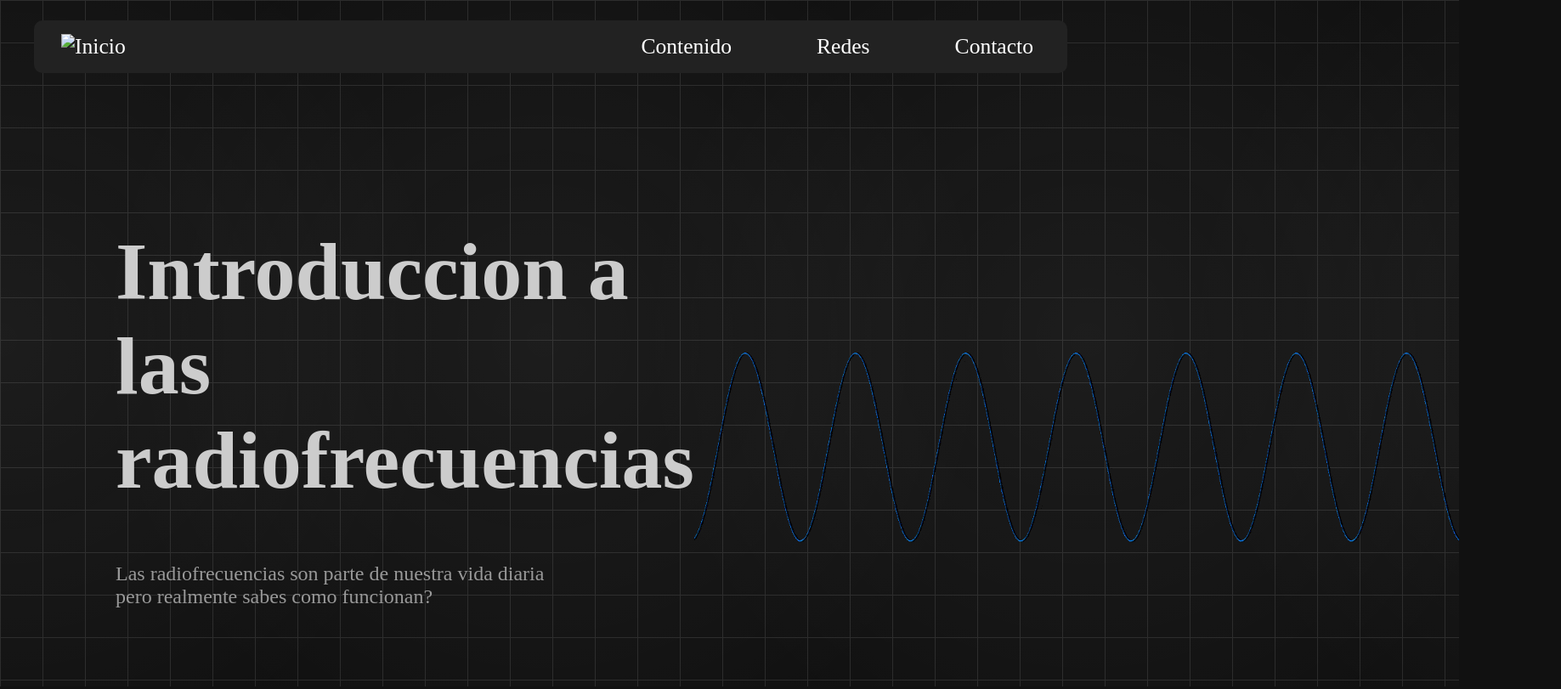
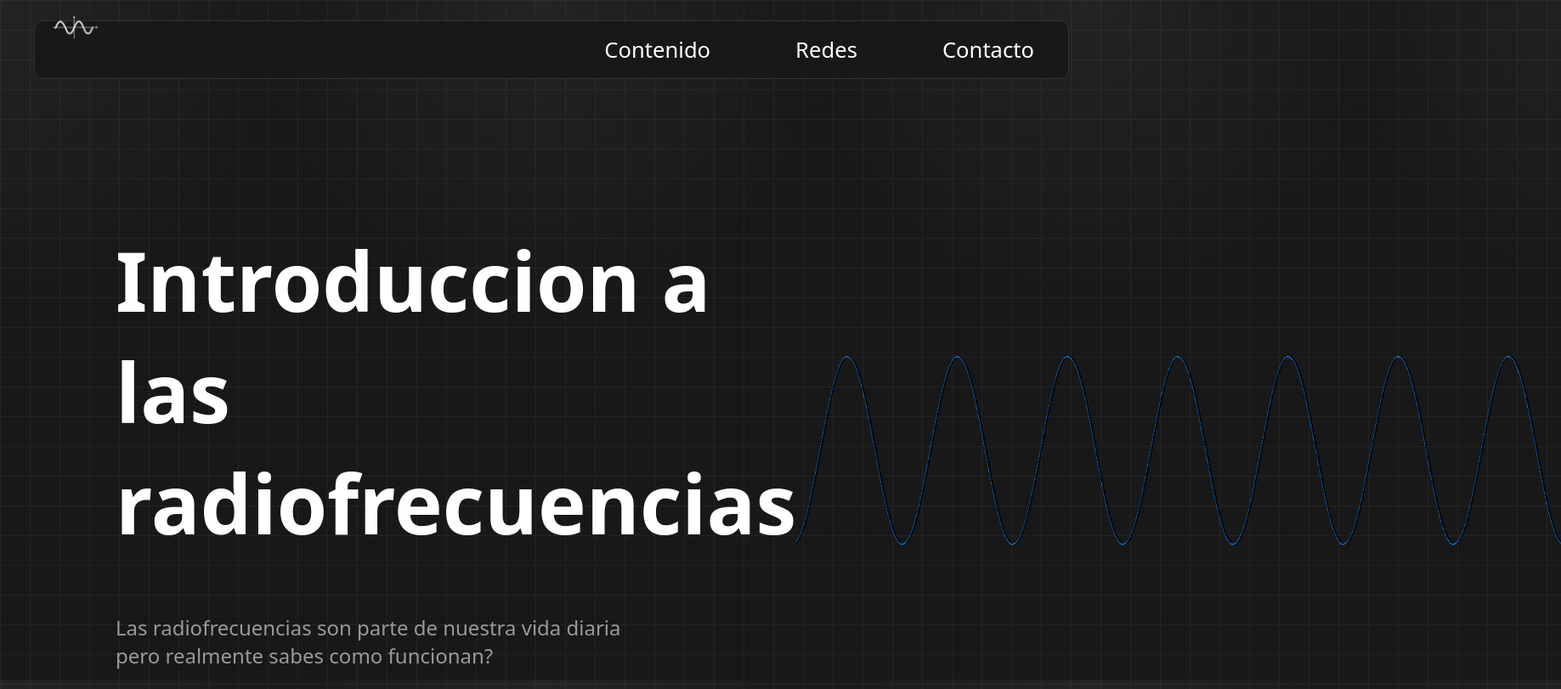
Before and after one commit to rsaisdead/LMSG_Proyecto1, a plain HTML site: page src/index.html in a window 1280 px wide. Shown: the top 811 px of the page at 85% size, 1837 px wide, since content can reach past the window. Drawn offline with Linux system fonts and the light colour scheme.

Commit message:
new file:   src/assets/sinewave-logo.png

```diff
--- a/src/index.html
+++ b/src/index.html
@@ -10,7 +10,7 @@
     <head>
         <div class="bar">
             <p>
-                <a href="index.html"><img src="" alt="Inicio"></a>
+                <a href="index.html"><img src="assets/sinewave-logo.png" alt="Inicio"></a>
             </p>
             <p><a href="contenido.html">Contenido</a></p>
             <p><a href="redes.html">Redes</a></p>
--- a/src/style.css
+++ b/src/style.css
@@ -1,34 +1,36 @@
 body {
-    background-color: #111;
-    color: #ddd;
+    background-color: #181818;
+    color: #c2c2c2;
     min-height: 100%;
+    font-family: system-ui, -apple-system, BlinkMacSystemFont, 'Segoe UI', Roboto, Oxygen, Ubuntu, Cantarell, 'Open Sans', 'Helvetica Neue', sans-serif;
 
     background-image:
-        radial-gradient(circle at left center, rgba(255,255,255,0.05), transparent 70%),
-        radial-gradient(circle at right center, rgba(255,255,255,0.05), transparent 70%),
-        repeating-linear-gradient(#2a2a2a 0 1px, transparent 1px 50px),
-        repeating-linear-gradient(90deg, #2a2a2a 0 1px, transparent 1px 50px);
+        radial-gradient(circle at left top, rgba(255,255,255,0.05), transparent 35%),
+        radial-gradient(circle at right top, rgba(255,255,255,0.05), transparent 35%),
+        repeating-linear-gradient(#232323 0 1px, transparent 1px 50px),
+        repeating-linear-gradient(90deg, #232323 0 1px, transparent 1px 50px);
 
-    /* Ensure the gradients cover the full screen height but no more */
     background-size:
-        50% 100vh,   /* radial left */
-        50% 100vh,   /* radial right */
-        100% 50px,   /* horizontal grid */
-        50px 100%;   /* vertical grid */
+        50% 100vh,
+        50% 100vh,
+        100% 35px,
+        35px 100%;
 }
 
 .bar {
-    background-color: #222;
+    background-color: #181818;
     display: flex;
     position: fixed;
     margin: 1rem 4vh;
     width: 95%;
     gap: 100px;
+    border: 1px solid #333;
     border-radius: 10px;
+    height: auto;
 }
 
 .bar p:first-child {
-    margin-left: 4vh;
+    margin-left: 2.5vh;
     margin-right: auto;
 }
 
@@ -40,6 +42,12 @@ body {
     color: #fff;
     text-decoration: none;
     font-size: 1.6rem;
+}
+
+.bar p a img {
+    position: fixed;
+    height: 3.5vh;
+    top: 2.25vh;
 }
 
 main {
@@ -59,7 +67,7 @@ main {
 
 .hero h1 {
     font-size: 6rem;
-    color: #ccc;
+    color: #fff;
 }
 
 .hero h2 {
```
Also changed, not shown: src/assets/sinewave-logo.png (added).
